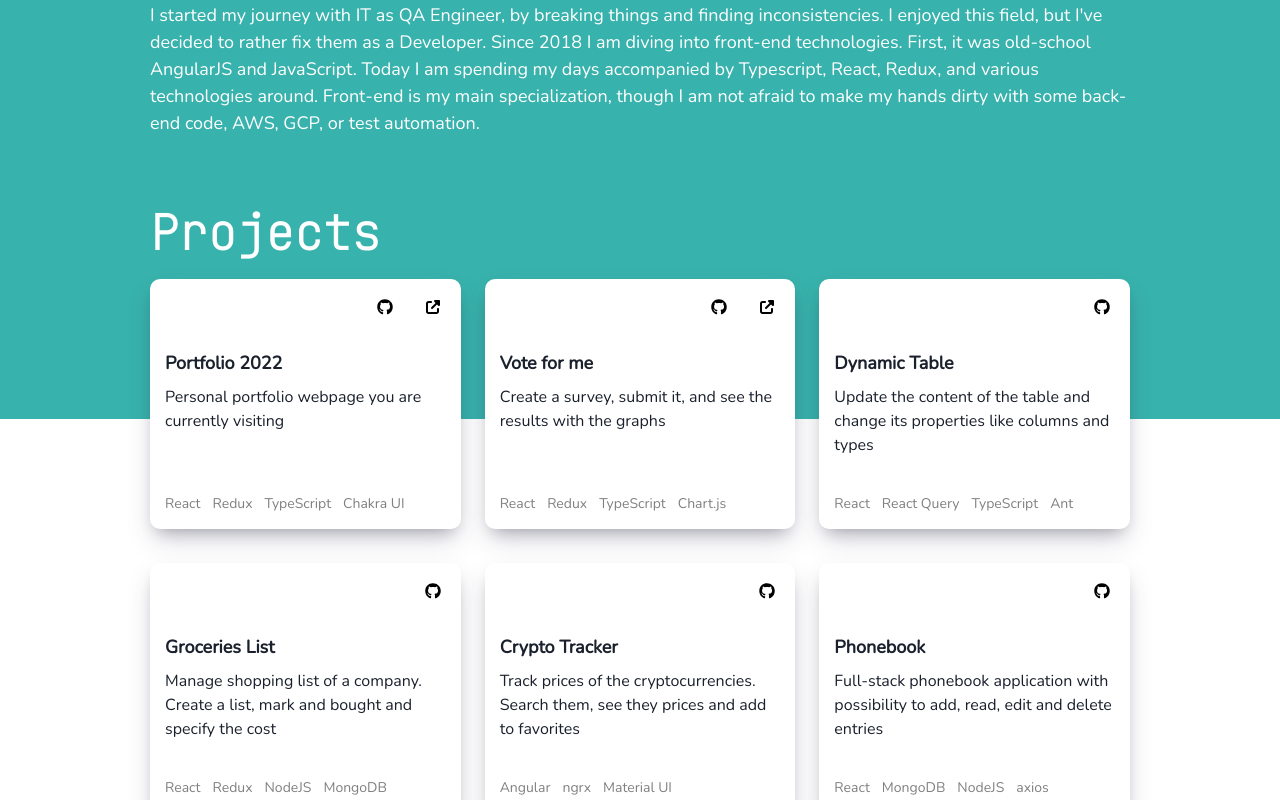
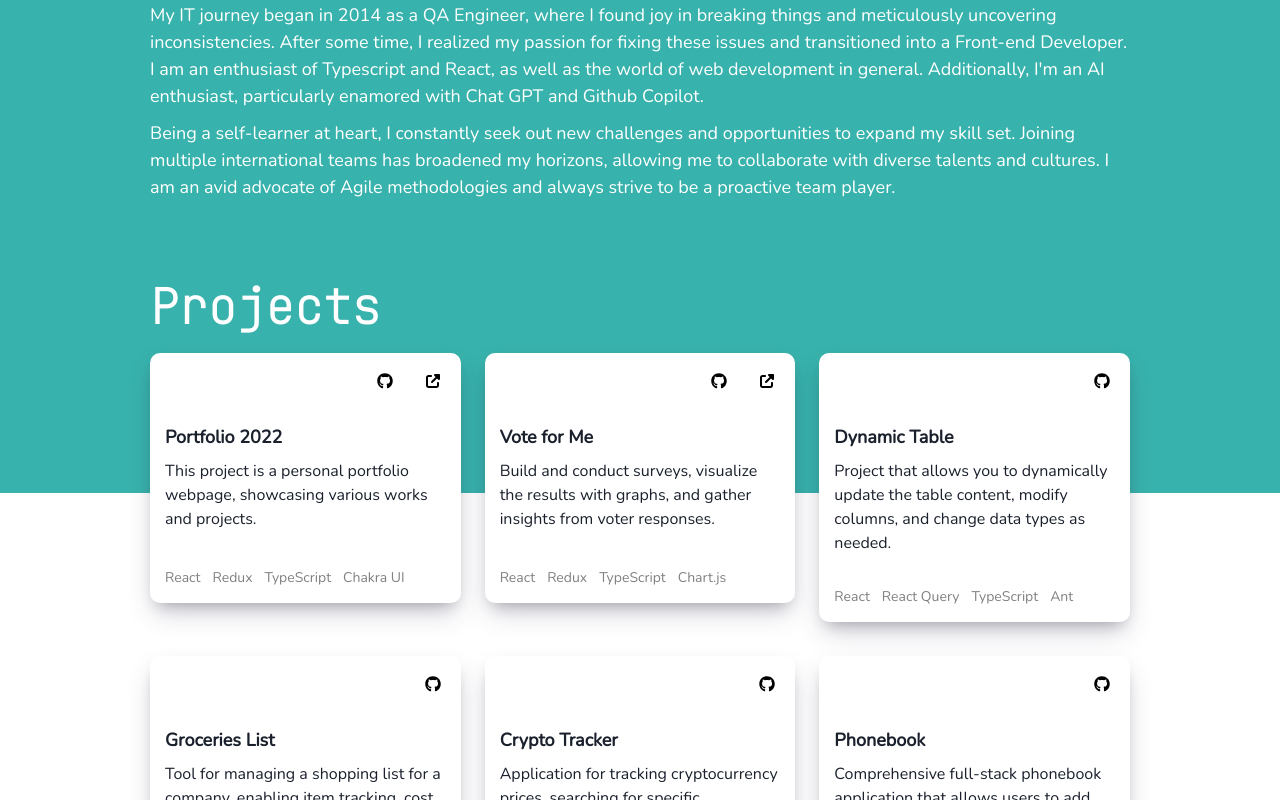
Before and after one commit to wroclawianka/portfolio, a React (Create React App) app: page / in a window 1280 px wide. Shown: the part 920-1720 px from the top of the page. Built offline with nearby package versions, Linux system fonts and the light colour scheme; the HTML template or start-up script is replaced by a standard one.

Commit message:
10.2023 updates

```diff
--- a/src/components/about-me/about-me.component.tsx
+++ b/src/components/about-me/about-me.component.tsx
@@ -3,13 +3,18 @@ import { useTranslation } from 'react-i18next';
 
 export const AboutMeNew = () => {
   const { t } = useTranslation();
-  const style = useMultiStyleConfig('aboutMe', {});
+  const { root, title, paragraph } = useMultiStyleConfig('aboutMe', {});
 
   return (
-    <Grid sx={style.root}>
+    <Grid sx={root}>
       <GridItem>
-        <Text sx={style.title}>About me</Text>
-        <Text fontSize="lg">{t('aboutMe')}</Text>
+        <Text sx={title}>About me</Text>
+        <Text fontSize="lg" sx={paragraph}>
+          {t('aboutMe.p1')}
+        </Text>
+        <Text fontSize="lg" sx={paragraph}>
+          {t('aboutMe.p2')}
+        </Text>
       </GridItem>
     </Grid>
   );
--- a/src/components/about-me/about-me.theme.ts
+++ b/src/components/about-me/about-me.theme.ts
@@ -33,6 +33,9 @@ export const aboutMeTheme = {
         },
         fontWeight: 'bold',
         fontFamily: '"JetBrains Mono", monospace'
+      },
+      paragraph: {
+        paddingBottom: '10px'
       }
     }
   }
--- a/src/components/side-links/side-links.component.tsx
+++ b/src/components/side-links/side-links.component.tsx
@@ -21,11 +21,6 @@ export const SideLinks = () => {
       label: 'GitHiub',
       href: 'https://github.com/wroclawianka',
       children: <GitHubIcon />
-    },
-    {
-      label: 'Twitter',
-      href: 'https://twitter.com/dorotazelga',
-      children: <TwitterIcon />
     }
   ];
 
--- a/src/i18n.ts
+++ b/src/i18n.ts
@@ -29,8 +29,10 @@ i18n
             description:
               'I am spcialized in web applications. Currently building with React, Redux and TypeScript stack.'
           },
-          aboutMe:
-            "I started my journey with IT as QA Engineer, by breaking things and finding inconsistencies. I enjoyed this field, but I've decided to rather fix them as a Developer. Since 2018 I am diving into front-end technologies. First, it was old-school AngularJS and JavaScript. Today I am spending my days accompanied by Typescript, React, Redux, and various technologies around. Front-end is my main specialization, though I am not afraid to make my hands dirty with some back-end code, AWS, GCP, or test automation.",
+          aboutMe: {
+            p1: "My IT journey began in 2014 as a QA Engineer, where I found joy in breaking things and meticulously uncovering inconsistencies. After some time, I realized my passion for fixing these issues and transitioned into a Front-end Developer. I am an enthusiast of Typescript and React, as well as the world of web development in general. Additionally, I'm an AI enthusiast, particularly enamored with Chat GPT and Github Copilot.",
+            p2: 'Being a self-learner at heart, I constantly seek out new challenges and opportunities to expand my skill set. Joining multiple international teams has broadened my horizons, allowing me to collaborate with diverse talents and cultures. I am an avid advocate of Agile methodologies and always strive to be a proactive team player.'
+          },
           porfolio: {
             repositorium: 'Repositorium',
             website: 'Website',
@@ -40,80 +42,87 @@ i18n
             porfolio_2022: {
               title: 'Portfolio 2022',
               description:
-                'Personal portfolio webpage you are currently visiting'
+                'This project is a personal portfolio webpage, showcasing various works and projects.'
             },
             vote_for_me: {
-              title: 'Vote for me',
+              title: 'Vote for Me',
               description:
-                'Create a survey, submit it, and see the results with the graphs'
+                'Build and conduct surveys, visualize the results with graphs, and gather insights from voter responses.'
             },
             dynamic_table: {
               title: 'Dynamic Table',
               description:
-                'Update the content of the table and change its properties like columns and types'
+                'Project that allows you to dynamically update the table content, modify columns, and change data types as needed.'
             },
             groceries_list: {
               title: 'Groceries List',
               description:
-                'Manage shopping list of a company. Create a list, mark and bought and specify the cost'
+                'Tool for managing a shopping list for a company, enabling item tracking, cost specification, and purchase marking.'
             },
             crypto_trcker: {
               title: 'Crypto Tracker',
               description:
-                'Track prices of the cryptocurrencies. Search them, see they prices and add to favorites'
+                'Application for tracking cryptocurrency prices, searching for specific cryptocurrencies, viewing their prices, and adding them to favorites.'
             },
             phonebook: {
               title: 'Phonebook',
               description:
-                'Full-stack phonebook application with possibility to add, read, edit and delete entries'
+                'Comprehensive full-stack phonebook application that allows users to add, read, edit, and delete contact entries.'
             },
             sorting_algoritms: {
               title: 'Sorting Algorithms',
               description:
-                'Visualization of sorting algorithms: bubble, insertion and selection'
+                'Visualize sorting algorithms, including bubble sort, insertion sort, and selection sort, to understand their functionality and performance.'
             },
             portfolio_2019: {
               title: 'Portfolio 2019',
-              description: 'Personal portfolio webpage'
+              description:
+                'Personal portfolio webpage showcasing projects and achievements.'
             },
             workshop_2018_2: {
-              title: 'Workshop website',
-              description: 'Website of a fictional car service company'
+              title: 'Workshop Website',
+              description:
+                'Website for a fictional car service company, presenting information about the services offered and the company itself.'
             },
             loan_rating_app: {
               title: 'Loan Ratings App',
               description:
-                'Calculate an average amount for loans available on marketplace of a given rating'
+                'Calculate the average loan amount available on a marketplace for loans with a specific rating.'
             },
             blog_app: {
-              title: 'Prague with my eyes',
-              description: 'Livestyle blog template with edit mode'
+              title: 'Prague with My Eyes',
+              description:
+                'Lifestyle blog template with an edit mode, allowing users to create and share their experiences about Prague.'
             },
             bookshelf: {
               title: 'Bookshelf',
               description:
-                'Check list of your books, see book details, add a new position'
+                'Manage your book collection, view book details, and add new book entries to your list.'
             },
             graphical_dashboard: {
               title: 'Graphical Dashboard',
-              description: 'Pixel perfect diagrams presenting company results'
+              description:
+                'Pixel-perfect diagrams representing company results and performance.'
             },
             ordering_app: {
               title: 'Ordering App',
               description:
-                'Place an order for the construction tools, see suggestions of the additional products to add'
+                'Place construction tool orders and receive suggestions for additional products to enhance your order.'
             },
             porfolio_2018: {
               title: 'Portfolio 2018',
-              description: 'Personal portfolio webpage'
+              description:
+                'Personal portfolio webpage displaying past projects and accomplishments.'
             },
             binary_calculator: {
               title: 'Binary Calculator',
-              description: 'Binary calculator with validation of the fields'
+              description:
+                'Binary calculator with field validation to ensure accurate calculations.'
             },
             workshop_2018_1: {
               title: 'Workshop Website',
-              description: 'Website of a fictional car service company'
+              description:
+                'Website for a fictional car service company, providing information about services and the workshop.'
             }
           }
         }
```
Also changed, not shown: 1 other file (tests, documents, lock files or other folders).
